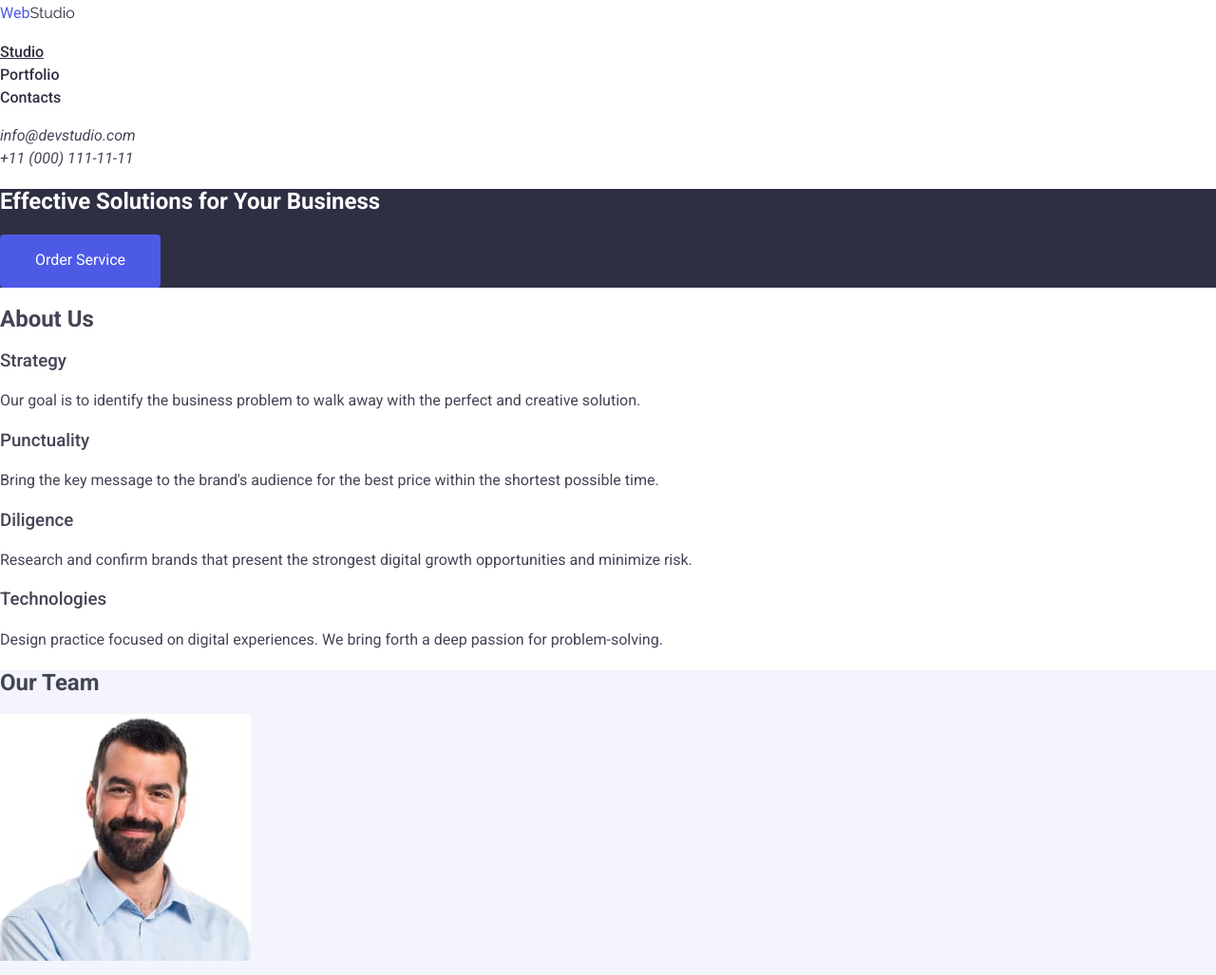
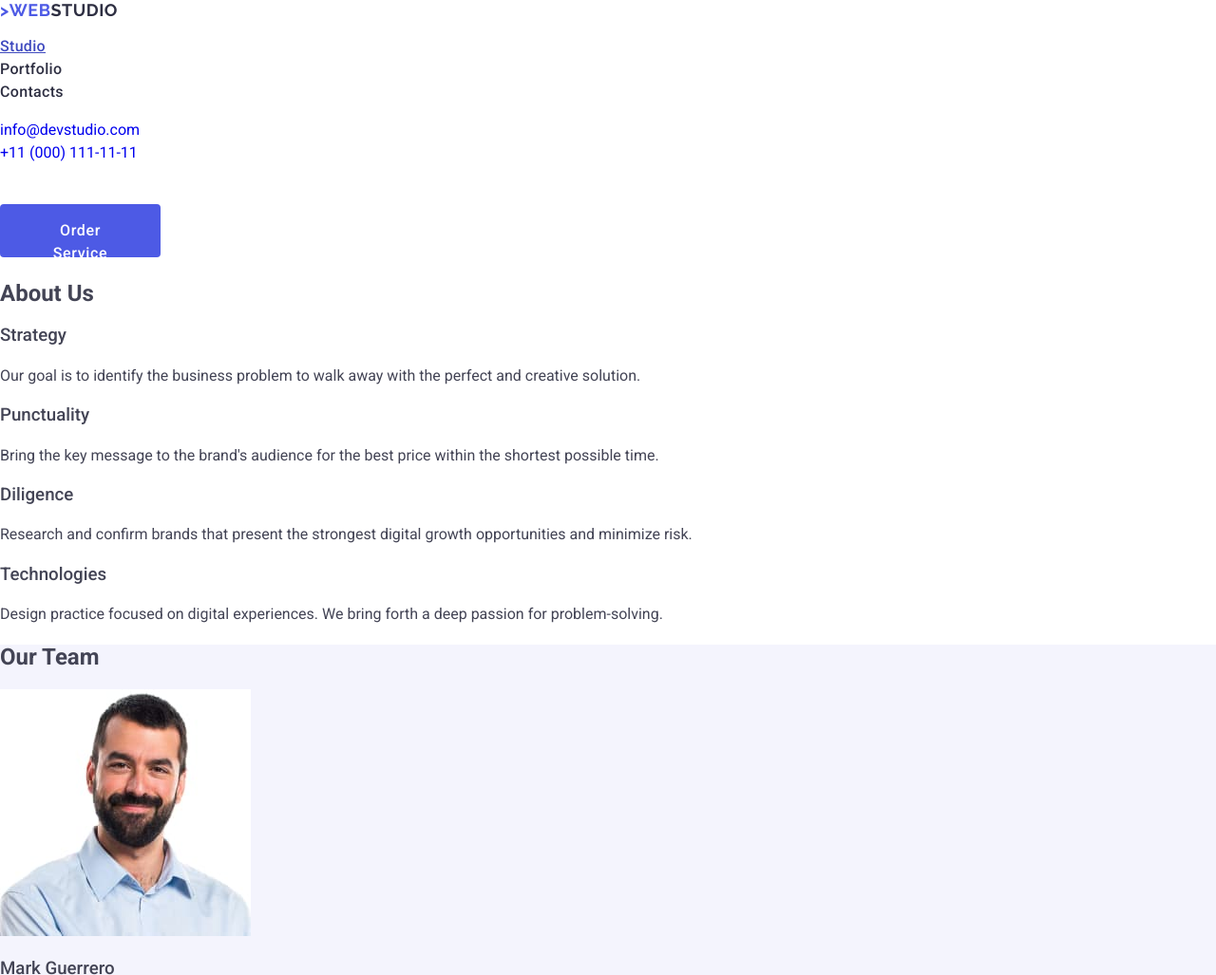
Before and after one commit to for-tuana/goit-markup-hw-02, a plain HTML site: page index.html in a window 1280 px wide. Shown: the top 1027 px of the page at 95% size. Drawn offline with Linux system fonts and the light colour scheme.

Commit message:
update header and first section

```diff
--- a/css/style.css
+++ b/css/style.css
@@ -15,6 +15,17 @@ h3 {
   letter-spacing: 2%;
   align-items: center;
 }
+.title {
+  font: size 56px;
+  line-height: 1.07;
+  text-align: center;
+  letter-spacing: 0.02em;
+}
+
+/*.service-button {
+
+}*/
+
 h1 {
   color: white;
 }
@@ -38,6 +49,9 @@ p {
 
 button {
   background-color: #4d5ae5;
+  font-weight: 500;
+  line-height: 1.5;
+  letter-spacing: 0.04em;
   color: white;
   width: 169px;
   height: 56px;
@@ -66,7 +80,46 @@ button:hover {
   background-color: #404bbf;
 }
 
-address a {
+nav span {
+  color: #4d5ae5;
+}
+
+.logo-header {
+  color: #4d5ae5;
+  font-family: "Raleway", sans-serif;
+  font-weight: 700;
+  font-size: 18px;
+  line-height: 1.17;
+  letter-spacing: 0.03em;
+  text-transform: uppercase;
+}
+
+.half-logo {
+  color: #2e2f42;
+}
+
+nav ul a {
+  color: #2e2f42;
+  width: 48px;
+  height: 24px;
+  font-family: "Roboto", sans-serif;
+  font-weight: 500;
+  size: 16px;
+  line-height: 1.5;
+  letter-spacing: 0.02em;
+}
+
+nav ul a:hover {
+  color: #404bbf;
+}
+
+nav ul a.active {
+  color: #404bbf;
+  text-decoration: underline;
+}
+
+.address {
+  font-style: normal;
   color: #434455;
   width: 153px;
   height: 24px;
@@ -76,45 +129,8 @@ address a {
   letter-spacing: 2%;
 }
 
-address a:hover {
+.address:hover {
   color: #404bbf;
-}
-
-nav span {
-  color: #4d5ae5;
-}
-
-.logo,
-.logo-two {
-  font-family: "Raleway", sans-serif;
-  size: 18px;
-  line-height: 1.7;
-  letter-spacing: 3%;
-}
-.logo {
-  color: #2e2f42;
-}
-
-.logo-two {
-  color: #f4f4fd;
-}
-nav ul a {
-  color: #2e2f42;
-  width: 48px;
-  height: 24px;
-  font-family: "Roboto", sans-serif;
-  font-weight: 500;
-  size: 16px;
-  line-height: 1.5;
-  letter-spacing: 2%;
-}
-
-nav ul a:hover {
-  color: #404bbf;
-}
-
-nav ul a.active {
-  text-decoration: underline;
 }
 
 #First-Section {
--- a/index.html
+++ b/index.html
@@ -23,10 +23,10 @@
 <body>
     <header>
         <nav>
-            <a href="./index.html"><span>Web</span><span class="logo">Studio</span></a>
+            <a href="./index.html" class="logo-header">>Web<span class="half-logo">Studio</span></a>
             <ul>
                 <li>
-                    <a href="#" class="active">Studio</a>
+                    <a href="./index.html" class="active">Studio</a>
                 </li>
                 <li>
                     <a href="#">Portfolio</a>
@@ -36,7 +36,7 @@
                 </li>
             </ul>
         </nav>
-        <address>
+        <address class="address">
             <ul>
                 <li><a href="mailto:info@devstudio.com">info@devstudio.com</a></li>
                 <li><a href="tel:+110001111111">+11 (000) 111-11-11</a></li>
@@ -45,10 +45,10 @@
     </header>
 
     <main>
-        <section id="First-Section">
-            <h1>Effective Solutions
+        <section class="First-Section">
+            <h1 class="title">Effective Solutions
                 for Your Business</h1>
-            <button type="button">Order Service</button>
+            <button type="button" class="service-button">Order Service</button>
         </section>
 
         <section id="Second-Seciton">
```
